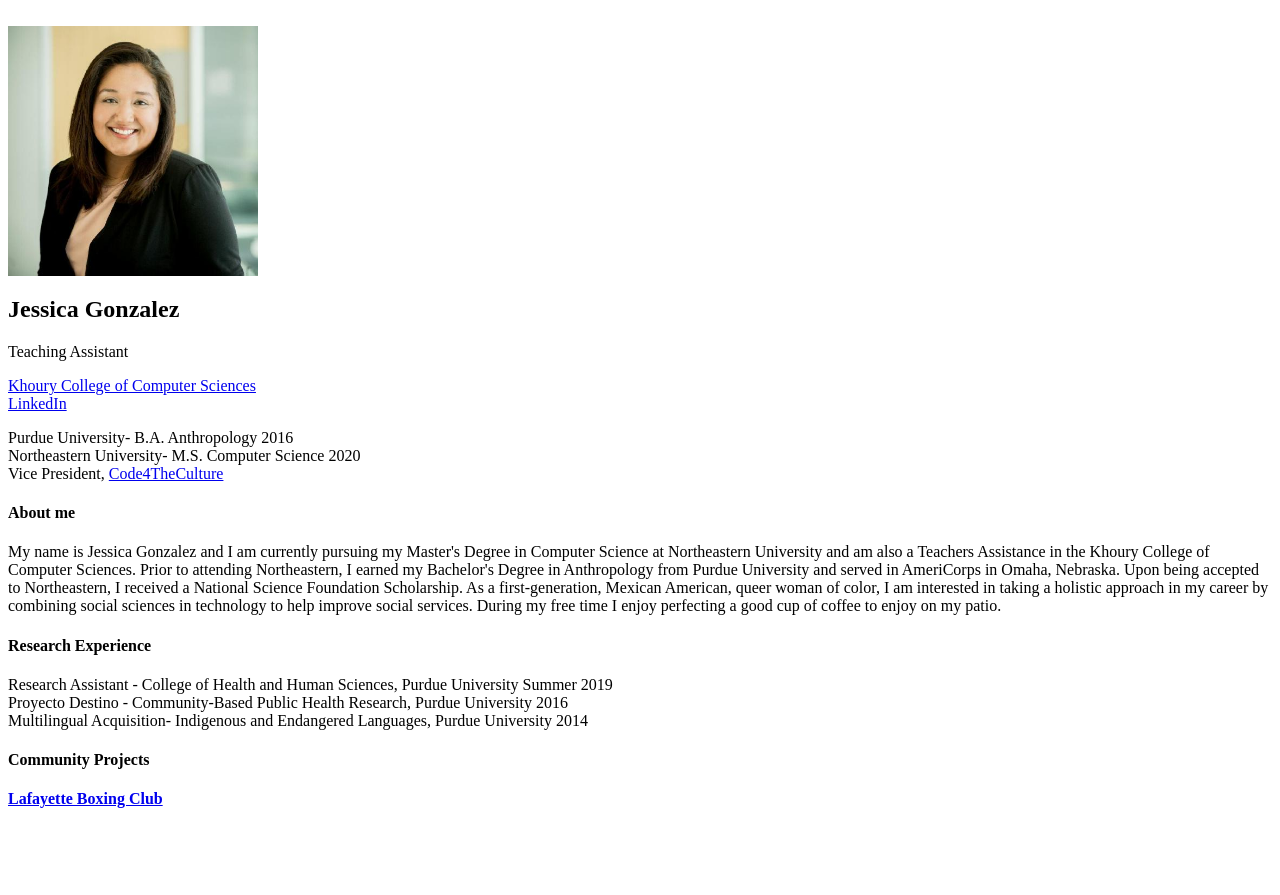
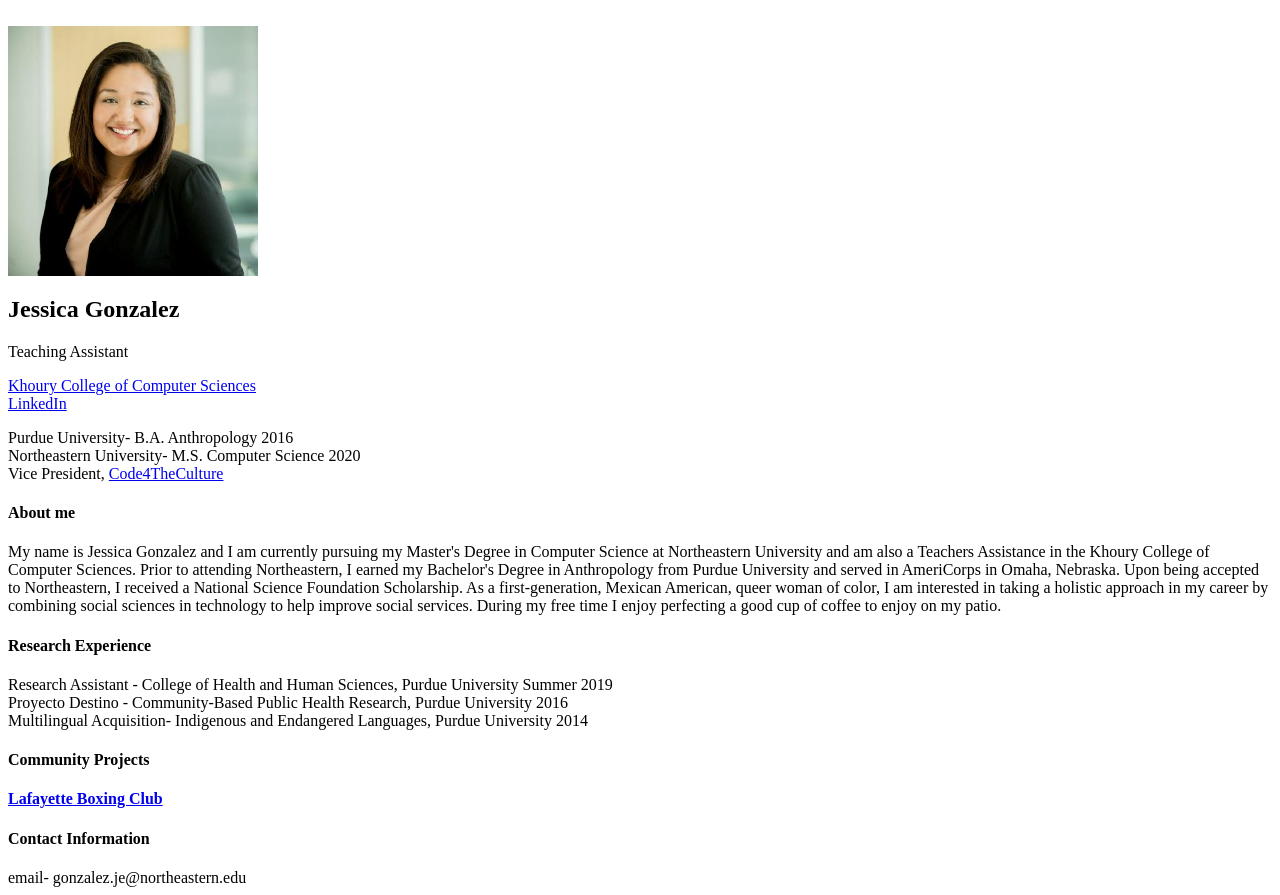
Before and after one commit to jesska001/personalWeb.github.io, a plain HTML site: page index.html in a window 1280 px wide. Before the commit the page ends 830 px from the top, so only its background shows below. Drawn offline with Linux system fonts and the light colour scheme.

Commit message:
contact info added

```diff
--- a/index.html
+++ b/index.html
@@ -18,12 +18,15 @@
 <body>
 
 <div>
-    <h2 align="left"> Jessica Gonzalez </h2>
+    <h2 align="left"> Jessica Gonzalez
+    </h2>
 
     </div>
 
 <div>
-    <p>Teaching Assistant<br> </p>
+    <p>Teaching Assistant<br>
+
+    </p>
 
 
 
@@ -40,6 +43,7 @@
         Vice President,
         <a href="https://www.linkedin.com/in/code4theculture-club-40b6531b1/">Code4TheCulture</a>
         <br>
+
 
     </p>
 </div>
@@ -82,5 +86,12 @@
 
 </div>
 
+<div>
+    <h4 style="font-weight: bold">Contact Information</h4>
+    email- gonzalez.je@northeastern.edu
+
+
+</div>
+
 </body>
 </html>
```
